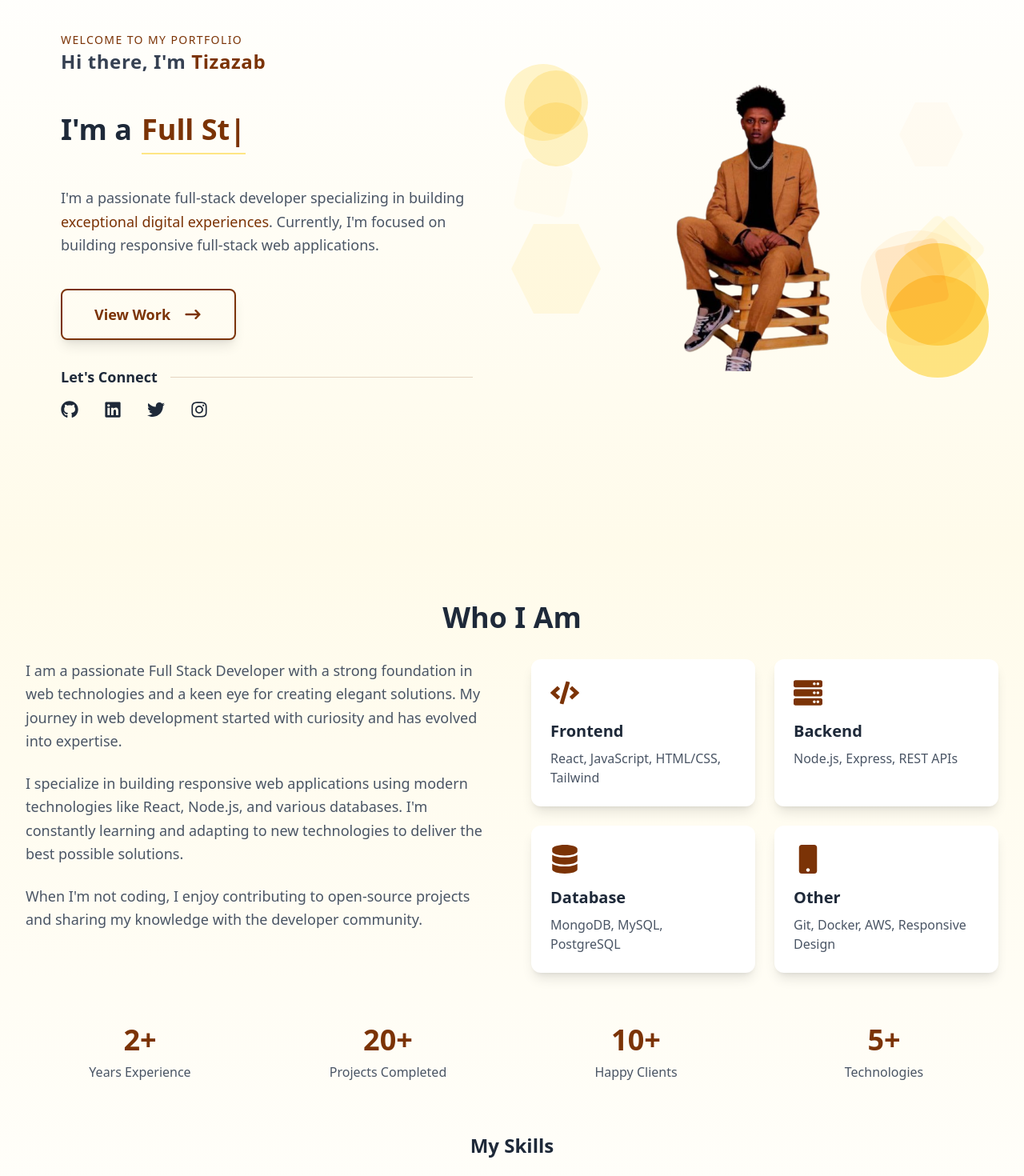
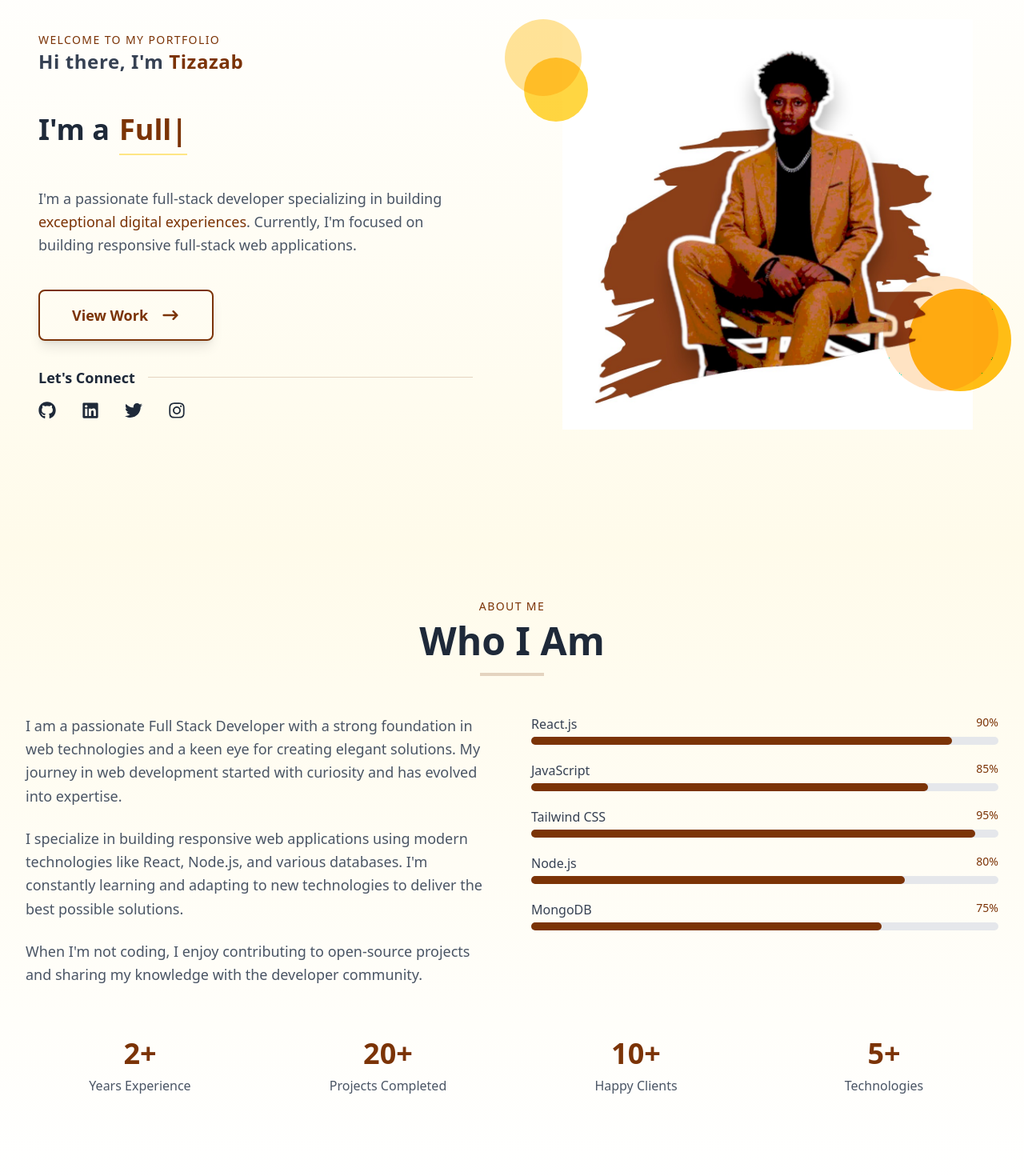
Before and after one commit to ZazabT/portfolio, a React (Vite) app: page / in a window 1280 px wide. Shown: the part 120-1590 px from the top of the page at 80% size. Built offline with nearby package versions, Linux system fonts and the light colour scheme.

Commit message:
aboutpage ui inhanced

```diff
--- a/src/components/about/About.jsx
+++ b/src/components/about/About.jsx
@@ -6,8 +6,10 @@ const About = () => {
     <div name='about' className='w-full min-h-screen bg-gradient-to-b from-amber-50 to-white py-16'>
       <div className='max-w-7xl mx-auto px-4 sm:px-8'>
         {/* Section Header */}
-        <div className='pb-8 w-full text-center'>
-          <h2 className='text-4xl font-bold text-gray-800 mt-2'>Who I Am</h2>
+        <div className='pb-12 w-full text-center space-y-4'>
+          <span className='text-amber-900 text-sm font-medium tracking-widest uppercase'>About Me</span>
+          <h2 className='text-4xl sm:text-5xl font-bold text-gray-800 mt-2'>Who I Am</h2>
+          <div className='w-20 h-1 bg-amber-900/20 mx-auto'></div>
         </div>
 
         {/* Main Content */}
@@ -30,61 +32,9 @@ const About = () => {
             </p>
           </div>
 
-          {/* Right Column - Skills */}
-          <div className='grid grid-cols-2 gap-6'>
-            <div className='p-6 bg-white rounded-xl shadow-lg hover:shadow-xl transition-shadow'>
-              <FaCode className='text-4xl text-amber-900 mb-4' />
-              <h3 className='text-xl font-semibold text-gray-800 mb-2'>Frontend</h3>
-              <p className='text-gray-600'>React, JavaScript, HTML/CSS, Tailwind</p>
-            </div>
-
-            <div className='p-6 bg-white rounded-xl shadow-lg hover:shadow-xl transition-shadow'>
-              <FaServer className='text-4xl text-amber-900 mb-4' />
-              <h3 className='text-xl font-semibold text-gray-800 mb-2'>Backend</h3>
-              <p className='text-gray-600'>Node.js, Express, REST APIs</p>
-            </div>
-
-            <div className='p-6 bg-white rounded-xl shadow-lg hover:shadow-xl transition-shadow'>
-              <FaDatabase className='text-4xl text-amber-900 mb-4' />
-              <h3 className='text-xl font-semibold text-gray-800 mb-2'>Database</h3>
-              <p className='text-gray-600'>MongoDB, MySQL, PostgreSQL</p>
-            </div>
-
-            <div className='p-6 bg-white rounded-xl shadow-lg hover:shadow-xl transition-shadow'>
-              <FaMobile className='text-4xl text-amber-900 mb-4' />
-              <h3 className='text-xl font-semibold text-gray-800 mb-2'>Other</h3>
-              <p className='text-gray-600'>Git, Docker, AWS, Responsive Design</p>
-            </div>
-          </div>
-        </div>
-
-        {/* Experience Counter */}
-        <div className='grid grid-cols-2 md:grid-cols-4 gap-6 mt-16'>
-          <div className='text-center'>
-            <h3 className='text-4xl font-bold text-amber-900'>2+</h3>
-            <p className='text-gray-600 mt-2'>Years Experience</p>
-          </div>
-          <div className='text-center'>
-            <h3 className='text-4xl font-bold text-amber-900'>20+</h3>
-            <p className='text-gray-600 mt-2'>Projects Completed</p>
-          </div>
-          <div className='text-center'>
-            <h3 className='text-4xl font-bold text-amber-900'>10+</h3>
-            <p className='text-gray-600 mt-2'>Happy Clients</p>
-          </div>
-          <div className='text-center'>
-            <h3 className='text-4xl font-bold text-amber-900'>5+</h3>
-            <p className='text-gray-600 mt-2'>Technologies</p>
-          </div>
-        </div>
-
-        {/* Skills Progress */}
-                <div className='mt-16 space-y-6'>
-                  <div className='text-center mb-8'>
-                    <h2 className='text-2xl font-bold text-gray-800'>My Skills</h2>
-                  </div>
-
-                  <div className='space-y-5'>
+            {/* Skills Progress */}
+            <div className=''>
+                 <div className='space-y-5'>
                     <div className='relative'>
                       <div className='flex justify-between mb-1'>
                         <span className='text-base font-medium text-gray-700'>React.js</span>
@@ -141,6 +91,30 @@ const About = () => {
                     </div>
                   </div>
                 </div>
+
+        </div>
+
+        {/* Experience Counter */}
+        <div className='grid grid-cols-2 md:grid-cols-4 gap-6 mt-16'>
+          <div className='text-center'>
+            <h3 className='text-4xl font-bold text-amber-900'>2+</h3>
+            <p className='text-gray-600 mt-2'>Years Experience</p>
+          </div>
+          <div className='text-center'>
+            <h3 className='text-4xl font-bold text-amber-900'>20+</h3>
+            <p className='text-gray-600 mt-2'>Projects Completed</p>
+          </div>
+          <div className='text-center'>
+            <h3 className='text-4xl font-bold text-amber-900'>10+</h3>
+            <p className='text-gray-600 mt-2'>Happy Clients</p>
+          </div>
+          <div className='text-center'>
+            <h3 className='text-4xl font-bold text-amber-900'>5+</h3>
+            <p className='text-gray-600 mt-2'>Technologies</p>
+          </div>
+        </div>
+
+
       </div>
     </div>
   );
--- a/src/components/hero/Hero.jsx
+++ b/src/components/hero/Hero.jsx
@@ -1,7 +1,7 @@
 import React from 'react';
 import { HiArrowNarrowRight } from 'react-icons/hi';
 import { ReactTyped } from "react-typed";
-import myImage from '../../assets/me.png';
+import myImage from '../../assets/profile2.jpg';
 import arrow from '../../assets/arrow.webp';
 import { FaGithub, FaLinkedin, FaTwitter, FaInstagram } from 'react-icons/fa';
 
@@ -82,32 +82,31 @@ const Hero = () => {
         <div className='md:w-1/2  flex justify-center items-center p-8 relative'>
           {/* Floating shapes */}
           {/* Circles */}
-          <div className='absolute top-8 -left-10 w-24 h-24 bg-amber-200/40 rounded-full mix-blend-multiply animate-pulse hidden md:block'></div>
-          <div className='absolute bottom-20 right-0 w-36 h-36 bg-orange-100/40 rounded-full mix-blend-multiply animate-pulse delay-150 hidden md:block'></div>
+          <div className='absolute top-8 -left-10 w-24 h-24 bg-amber-400/40 rounded-full mix-blend-multiply animate-pulse hidden md:block'></div>
+          <div className='absolute bottom-20 right-0 w-36 h-36 bg-orange-300/40 rounded-full mix-blend-multiply animate-pulse delay-150 hidden md:block'></div>
 
           {/* Squares */}
-          <div className='absolute top-1/3 -left-6 w-16 h-16 bg-amber-50/40 rounded-lg rotate-12 mix-blend-multiply animate-pulse delay-300 hidden md:block'></div>
-          <div className='absolute bottom-32 right-10 w-20 h-20 bg-orange-200/40 rounded-lg -rotate-12 mix-blend-multiply animate-pulse delay-200 hidden md:block'></div>
+
 
           {/* Hexagons (using clip-path) */}
-          <div className='absolute top-1/2 -left-8 w-28 h-28 bg-amber-100/40 mix-blend-multiply animate-pulse delay-500 clip-path-hexagon hidden md:block'></div>
-          <div className='absolute top-20 right-4 w-20 h-20 bg-orange-50/40 mix-blend-multiply animate-pulse delay-700 clip-path-hexagon hidden md:block'></div>
-          <div className='absolute top-10 -left-4 w-20 h-20 bg-amber-100 rounded-full mix-blend-multiply animate-pulse'></div>
-          <div className='absolute bottom-10 -right-4 w-32 h-32 bg-amber-200 rounded-full mix-blend-multiply animate-pulse delay-150'></div>
-          <div className='absolute top-1/2 right-0 w-16 h-16 bg-amber-50 rounded-lg rotate-45 mix-blend-multiply animate-pulse delay-300'></div>
+          {/* <div className='absolute top-1/2 -left-8 w-28 h-28 bg-amber-300/40 mix-blend-multiply animate-pulse delay-500 clip-path-hexagon hidden md:block'></div>
+          <div className='absolute top-20 right-4 w-20 h-20 bg-orange-250/40 mix-blend-multiply animate-pulse delay-700 clip-path-hexagon hidden md:block'></div>
+          <div className='absolute top-10 -left-4 w-20 h-20 bg-amber-300 rounded-full mix-blend-multiply animate-pulse'></div>
+          <div className='absolute bottom-10 -right-4 w-32 h-32 bg-amber-400 rounded-full mix-blend-multiply animate-pulse delay-150'></div>
+          <div className='absolute top-1/2 right-0 w-16 h-16 bg-amber-250 rounded-lg rotate-45 mix-blend-multiply animate-pulse delay-300'></div> */}
 
-          <div className='absolute top-20 -left-4 w-20 h-20 bg-amber-100 rounded-full mix-blend-multiply animate-pulse'></div>
-          <div className='absolute bottom-20 -right-4 w-32 h-32 bg-amber-200 rounded-full mix-blend-multiply animate-pulse delay-150'></div>
-          <div className='absolute top-1/2 right-4 w-16 h-16 bg-amber-50 rounded-lg rotate-45 mix-blend-multiply animate-pulse delay-300'></div>
+          <div className='absolute top-20 -left-4 w-20 h-20 bg-amber-300 rounded-full mix-blend-multiply animate-pulse'></div>
+          <div className='absolute bottom-20 -right-4 w-32 h-32 bg-amber-400 rounded-full mix-blend-multiply animate-pulse delay-150'></div>
+          <div className='absolute top-1/2 right-4 w-16 h-16 bg-amber-250 rounded-lg rotate-45 mix-blend-multiply animate-pulse delay-300'></div>
           {/* Image container */}
-          <div className='relative z-10 w-[400px] h-[400px] bg-gradient-to-b  p-4 rounded-2xl'>
-            <div className='w-full h-full relative overflow-hidden rounded-4xl'>
+          <div className=' w-full h-full '>
+
               <img
                 src={myImage}
                 alt="Profile"
-                className='w-full h-full object-cover object-center hover:scale-105 transition-all duration-500'
+                className='object-cover object-center transition-all duration-500'
               />
-            </div>
+
           </div>
 
         </div>
```
Also changed, not shown: src/assets/profile1.jpg (added), src/assets/profile2.jpg (added).
